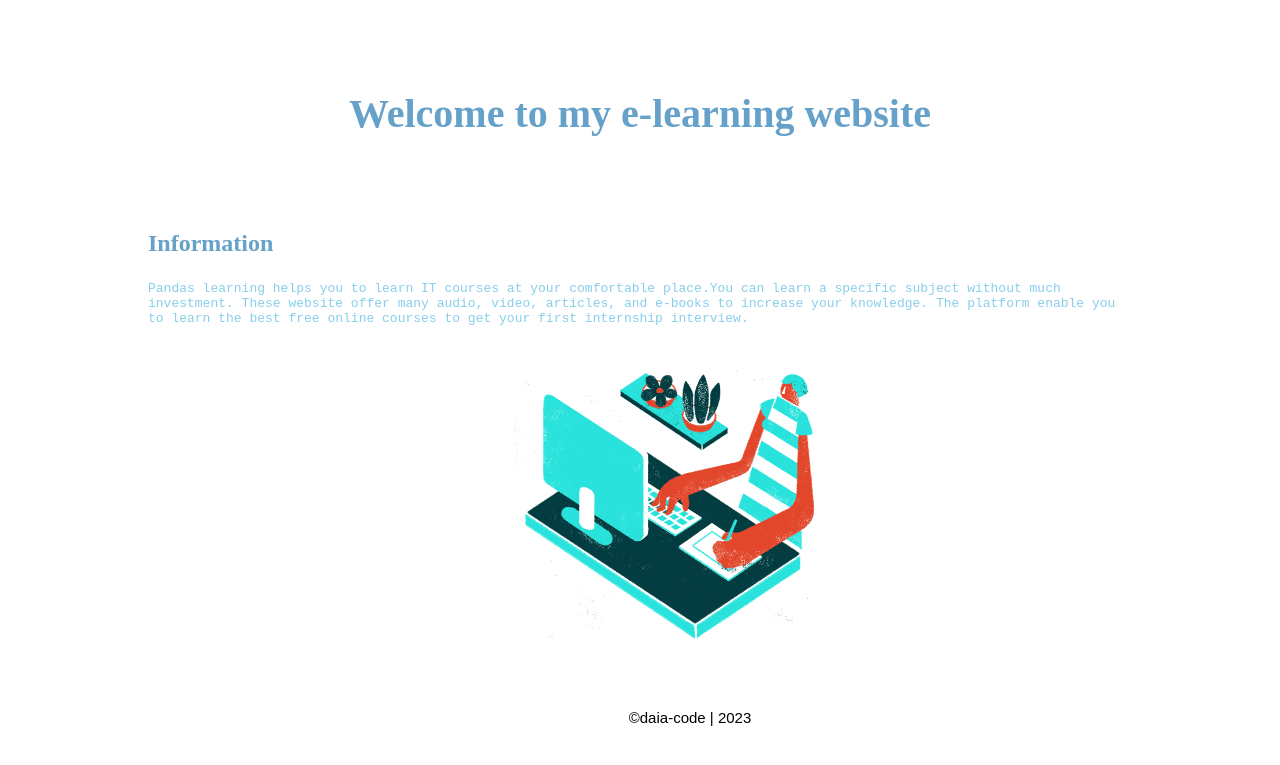
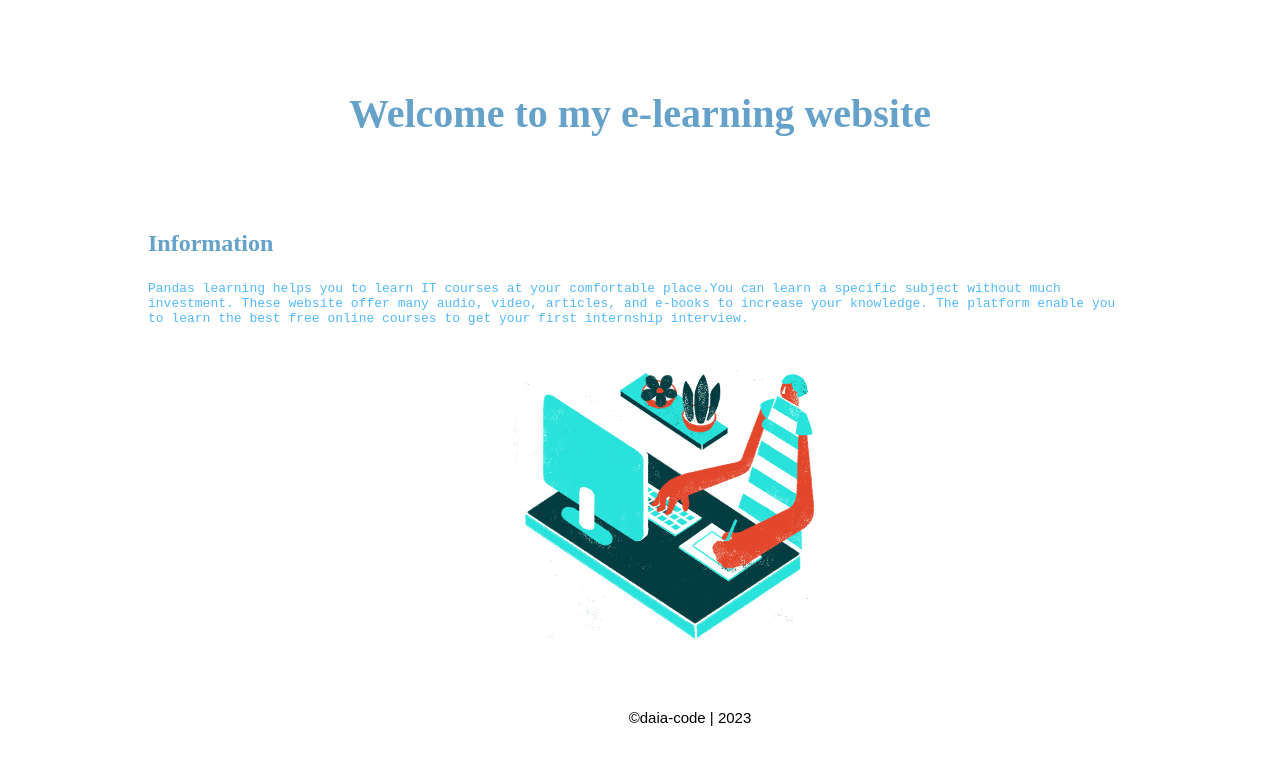
Before and after one commit to daia-code/e-Learning, a plain HTML site: page index.html in a window 1280 px wide. Shown: the part 185-950 px from the top of the page. Drawn offline with Linux system fonts and the light colour scheme.

Commit message:
Update style.css

```diff
--- a/style.css
+++ b/style.css
@@ -18,7 +18,7 @@ h3{
 p{
     padding-inline: 140px;
      font-family: monospace;
-    color: skyblue;
+    color: rgb(84 185 253);
 }
 .logo h3 {
     color: rgb(101, 161, 201);
```
